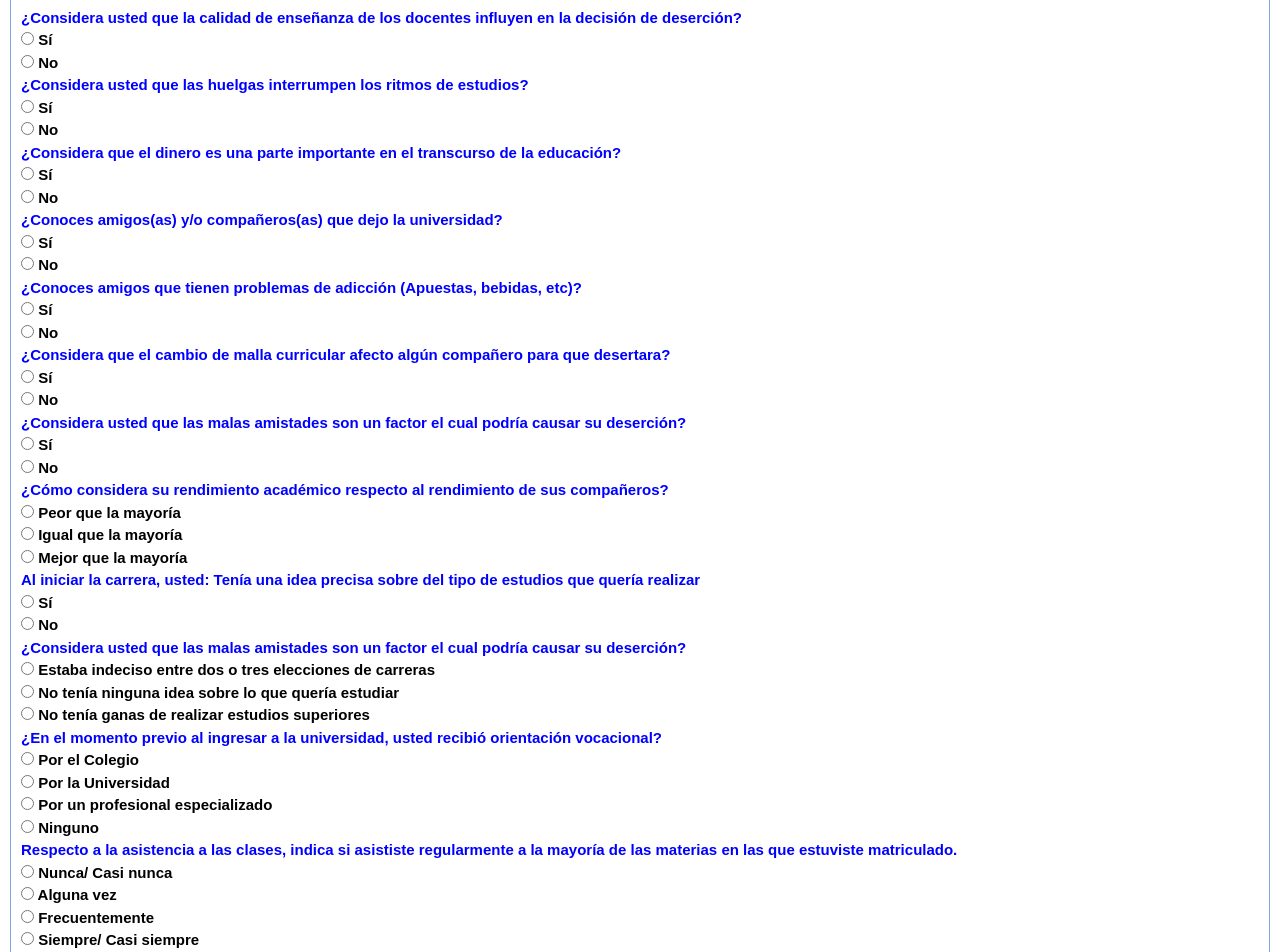
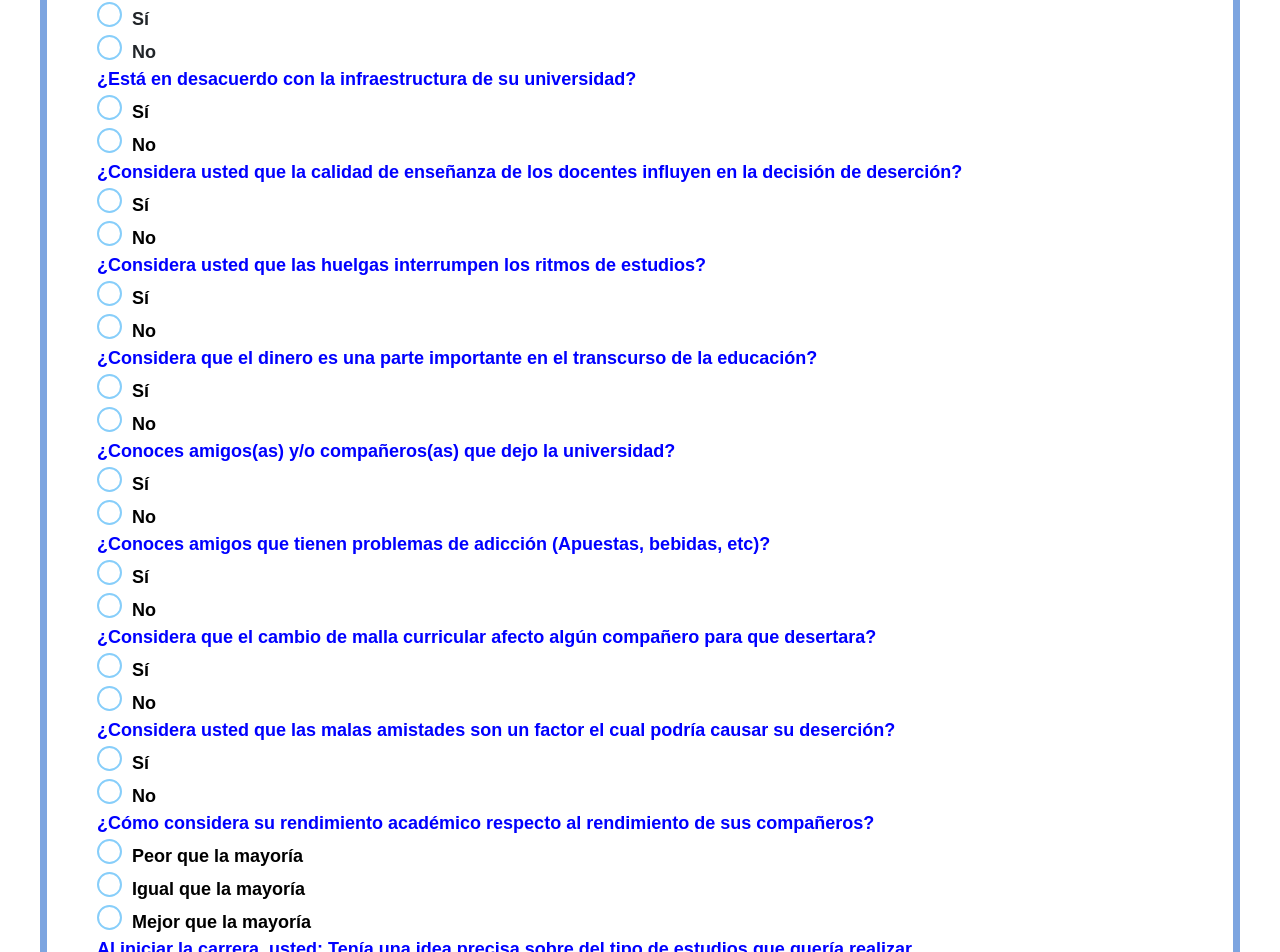
Before and after one commit to SidMox120897/ProIngSodt, an Angular app: page /encuesta in a window 1280 px wide. Shown: the part 340-1292 px from the top of the page. Built offline with nearby package versions, Linux system fonts and the light colour scheme.

Commit message:
modify of component encuesta
Variable sending has been modified

```diff
--- a/src/app/main-page/components/encuesta/encuesta.component.css
+++ b/src/app/main-page/components/encuesta/encuesta.component.css
@@ -1,9 +1,9 @@
 .pregresp {
-    border: 1px solid #7DA5E0;
-    padding: 10px;
-    margin: 10px;
+    border: 7px solid #7DA5E0;
+    padding: 50px;
+    margin: 40px;
     font-family: Arial, Verdana, Helvetica, sans-serif;
-    font-size: 15px;
+    font-size: 18px;
     font-weight: bold;
 }
 .pregunta {
@@ -11,4 +11,25 @@
 }
 .respuestas {
     color: #000000;
+    font-size: 18px
 }
+input {
+    -webkit-appearance: none;
+    -moz-appearance: none;
+    appearance: none;
+
+    border-radius: 50%;
+    width: 25px;
+    height: 25px;
+
+    border: 2px solid lightskyblue;
+    transition: 0.2s all linear;
+    margin-right: 5px;
+
+    position: relative;
+    top: 2px;
+  }
+
+input:checked {
+    border: 8px solid lightskyblue;
+  }
--- a/src/app/main-page/components/encuesta/encuesta.component.html
+++ b/src/app/main-page/components/encuesta/encuesta.component.html
@@ -1,110 +1,114 @@
 <!--http://accesibilidadweb.dlsi.ua.es/?menu=ej-form-test-->
 <!--https://help.cool-tabs.com/hc/es/articles/360007462234-Gu%C3%ADa-de-estilo-estructura-HMTL-de-cuestionarios-quizzes-y-encuestas-->
 <h3><b>DESERCIÓN DE ESTUDIANTES DE UNIVERSIDAD NACIONAL DE SAN ANTONIO ABAD DEL CUSCO</b></h3>
-<form name="formulario" method="post" action="">
+<form (ngSubmit)="add1()">
+<!--<form name="formulario" method="post" action=""> -->
   <div class="pregresp">
       <div class="pregunta">¿Pensó alguna vez en dejar los estudios en la universidad?<br />
       </div>
       <div class="respuestas">
-        <!-- Para el caso de limitaciones solo se pone-->
-        <input type="radio" name="preg1" value="1" /> Sí<br />
-        <input type="radio" name="preg1" value="2" /> No<br />
+         <!--Para el caso de limitaciones solo se pone-->
+        <input type="radio" id="rpta1" name="preg1" value="1" /> Sí<br />
+        <input type="radio" id="rpta2" name="preg1" value="2" /> No<br />
       </div>
       <div class="pregunta">¿Crees que las metodologías que usan los docentes son buenas ?<br />
       </div>
-      <div class="respuestas">
-        <input type="radio" name="preg2" value="1" /> Sí<br />
-        <input type="radio" name="preg2" value="2" /> No<br />
+      <div class="respuestas1">
+        <input type="radio" id="rpta3" name="preg2" value="1" /> Sí<br />
+        <input type="radio" id="rpta4" name="preg2" value="2" /> No<br />
       </div>
       <div class="pregunta">¿Está en desacuerdo con la infraestructura de su universidad?<br />
       </div>
       <div class="respuestas">
-        <input type="radio" name="preg3" value="1" /> Sí<br />
-        <input type="radio" name="preg3" value="2" /> No<br />
+        <input type="radio" id="rpta5" name="preg3" value="1" /> Sí<br />
+        <input type="radio" id="rpta6" name="preg3" value="2" /> No<br />
       </div>
       <div class="pregunta">¿Considera usted que  la calidad de enseñanza de los docentes  influyen en la decisión de deserción?<br />
       </div>
       <div class="respuestas">
-        <input type="radio" name="preg4" value="1" /> Sí<br />
-        <input type="radio" name="preg4" value="2" /> No<br />
+        <input type="radio" id="rpta7" name="preg4" value="1" /> Sí<br />
+        <input type="radio" id="rpta8" name="preg4" value="2" /> No<br />
       </div>
 
       <div class="pregunta">¿Considera usted que las huelgas interrumpen los ritmos de estudios?<br />
       </div>
       <div class="respuestas">
-        <input type="radio" name="preg5" value="1" /> Sí<br />
-        <input type="radio" name="preg5" value="2" /> No<br />
+        <input type="radio" id="rpta9" name="preg5" value="1" /> Sí<br />
+        <input type="radio" id="rpta10" name="preg5" value="2" /> No<br />
       </div>
       <div class="pregunta">¿Considera que el dinero es una parte importante en el transcurso de la educación?<br />
       </div>
       <div class="respuestas">
-        <input type="radio" name="preg6" value="1" /> Sí<br />
-        <input type="radio" name="preg6" value="2" /> No<br />
+        <input type="radio" id="rpta11" name="preg6" value="1" /> Sí<br />
+        <input type="radio" id="rpta12" name="preg6" value="2" /> No<br />
       </div>
       <div class="pregunta">¿Conoces  amigos(as) y/o compañeros(as) que dejo la universidad?<br />
       </div>
       <div class="respuestas">
-        <input type="radio" name="preg7" value="1" /> Sí<br />
-        <input type="radio" name="preg7" value="2" /> No<br />
+        <input type="radio" id="rpta13" name="preg7" value="1" /> Sí<br />
+        <input type="radio" id="rpta14" name="preg7" value="2" /> No<br />
       </div>
       <div class="pregunta">¿Conoces amigos que tienen problemas de adicción (Apuestas, bebidas, etc)?<br />
       </div>
       <div class="respuestas">
-        <input type="radio" name="preg8" value="1" /> Sí<br />
-        <input type="radio" name="preg8" value="2" /> No<br />
+        <input type="radio" id="rpta15" name="preg8" value="1" /> Sí<br />
+        <input type="radio" id="rpta16" name="preg8" value="2" /> No<br />
       </div>
 
       <div class="pregunta">¿Considera que el cambio de malla curricular  afecto algún compañero para que desertara?<br />
       </div>
       <div class="respuestas">
-        <input type="radio" name="preg9" value="1" /> Sí<br />
-        <input type="radio" name="preg9" value="2" /> No<br />
+        <input type="radio" id="rpta17" name="preg9" value="1" /> Sí<br />
+        <input type="radio" id="rpta18" name="preg9" value="2" /> No<br />
       </div>
       <div class="pregunta">¿Considera usted que las malas amistades son un factor el cual podría causar su deserción?<br />
       </div>
       <div class="respuestas">
-        <input type="radio" name="preg10" value="1" /> Sí<br />
-        <input type="radio" name="preg10" value="2" /> No<br />
+        <input type="radio" id="rpta19" name="preg10" value="1" /> Sí<br />
+        <input type="radio" id="rpta20" name="preg10" value="2" /> No<br />
       </div>
 
       <div class="pregunta">¿Cómo considera su rendimiento académico respecto al rendimiento de sus compañeros?<br />
       </div>
       <div class="respuestas">
-        <input type="radio" name="preg11" value="1" /> Peor que la mayoría<br />
-        <input type="radio" name="preg11" value="2" /> Igual que la mayoría<br />
-        <input type="radio" name="preg11" value="2" /> Mejor que la mayoría<br />
+        <input type="radio" id="rpta21" name="preg11" value="1" /> Peor que la mayoría<br />
+        <input type="radio" id="rpta22" name="preg11" value="2" /> Igual que la mayoría<br />
+        <input type="radio" id="rpta23" name="preg11" value="2" /> Mejor que la mayoría<br />
       </div>
       <div class="pregunta">Al iniciar la carrera, usted: Tenía una idea precisa sobre del tipo de estudios que quería realizar<br />
       </div>
       <div class="respuestas">
-        <input type="radio" name="preg1" value="1" /> Sí<br />
-        <input type="radio" name="preg1" value="2" /> No<br />
+        <input type="radio" id="rpta24" name="preg19" value="1" /> Sí<br />
+        <input type="radio" id="rpta25" name="preg19" value="2" /> No<br />
       </div>
       <div class="pregunta">¿Considera usted que las malas amistades son un factor el cual podría causar su deserción?<br />
       </div>
       <div class="respuestas">
-        <input type="radio" name="preg12" value="1" /> Estaba indeciso entre dos o tres elecciones de carreras<br />
-        <input type="radio" name="preg12" value="2" /> No tenía ninguna idea sobre lo que quería estudiar<br />
-        <input type="radio" name="preg12" value="2" /> No tenía ganas de realizar estudios superiores<br />
+        <input type="radio" id="rpta26" name="preg12" value="1" /> Estaba indeciso entre dos o tres elecciones de carreras<br />
+        <input type="radio" id="rpta27" name="preg12" value="2" /> No tenía ninguna idea sobre lo que quería estudiar<br />
+        <input type="radio" id="rpta28" name="preg12" value="2" /> No tenía ganas de realizar estudios superiores<br />
       </div>
       <div class="pregunta">¿En el momento previo al ingresar a la universidad, usted recibió orientación vocacional?<br />
       </div>
       <div class="respuestas">
-        <input type="radio" name="preg13" value="1" /> Por el Colegio<br />
-        <input type="radio" name="preg13" value="2" /> Por la Universidad<br />
-         <input type="radio" name="preg13" value="1" /> Por un profesional especializado<br />
-        <input type="radio" name="preg13" value="2" /> Ninguno<br />
+        <input type="radio" id="rpta29" name="preg13" value="1" /> Por el Colegio<br />
+        <input type="radio" id="rpta30" name="preg13" value="2" /> Por la Universidad<br />
+         <input type="radio" id="rpta31" name="preg13" value="1" /> Por un profesional especializado<br />
+        <input type="radio" id="rpta32" name="preg13" value="2" /> Ninguno<br />
       </div>
 
       <div class="pregunta">Respecto a la asistencia a las clases, indica si asististe regularmente a la mayoría de las materias en las que estuviste matriculado.<br />
       </div>
       <div class="respuestas">
-        <input type="radio" name="preg14" value="1" /> Nunca/ Casi nunca<br />
-        <input type="radio" name="preg14" value="2" /> Alguna vez<br />
-         <input type="radio" name="preg14" value="3" /> Frecuentemente<br />
-        <input type="radio" name="preg14" value="4" /> Siempre/ Casi siempre<br />
+        <input type="radio" id="rpta33" name="preg14" value="1" /> Nunca/ Casi nunca<br />
+        <input type="radio" id="rpta34" name="preg14" value="2" /> Alguna vez<br />
+         <input type="radio" id="rpta35" name="preg14" value="3" /> Frecuentemente<br />
+        <input type="radio" id="rpta36" name="preg14" value="4" /> Siempre/ Casi siempre<br />
       </div>
+    <p></p>
+    <!-- Botón de envío de formulario -->
+    <div class="row">
+      <button type="submit" class="btn btn-primary">Enviar respuestas</button>
   </div>
-    <!-- Botón de envío de formulario -->
-    <input type="submit" value="Enviar Respuestas" />
+</div>
 </form>
--- a/src/app/main-page/components/encuesta/encuesta.component.ts
+++ b/src/app/main-page/components/encuesta/encuesta.component.ts
@@ -1,3 +1,5 @@
+// Constantes
+const idPreg=<HTMLInputElement>document.getElementById("rpta1");
 import { Component, OnInit } from '@angular/core';
 
 @Component({
@@ -7,11 +9,21 @@ import { Component, OnInit } from '@angular/core';
 })
 export class EncuestaComponent implements OnInit {
 
+
   constructor() { }
 
   ngOnInit(): void {
   }
-lolo(){
+  logmain(){
+    console.log("Hello world");
+  }
+  add1(){
+    const idPreg=<HTMLInputElement>document.getElementById("rpta1");
+    //const idPreg1=<HTMLInputElement><unknown>document.getElementsByName("preg1");
+    //const idPreg=<HTMLInputElement>document.getElementById("prt1");
+    //console.log(idPreg1.value);
+    console.log(idPreg.value);
+    this.logmain();
+    }
 
 }
-}
```
